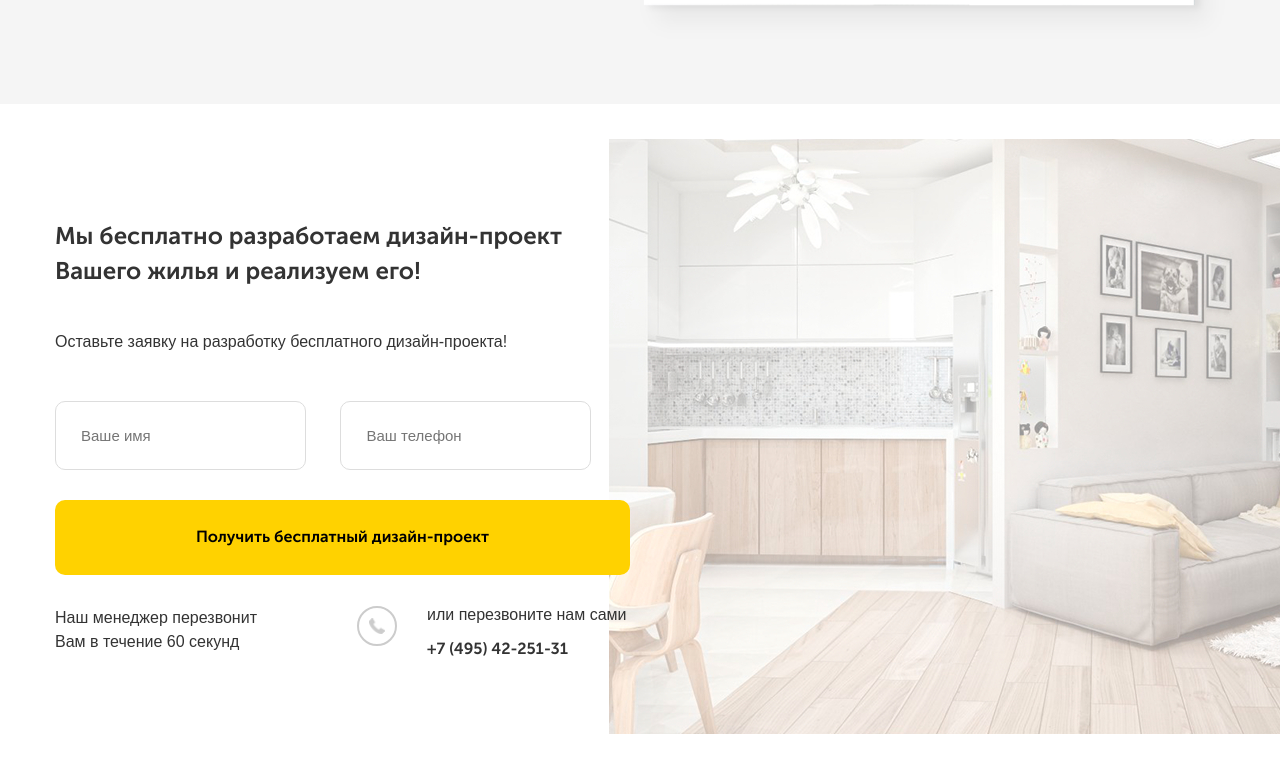
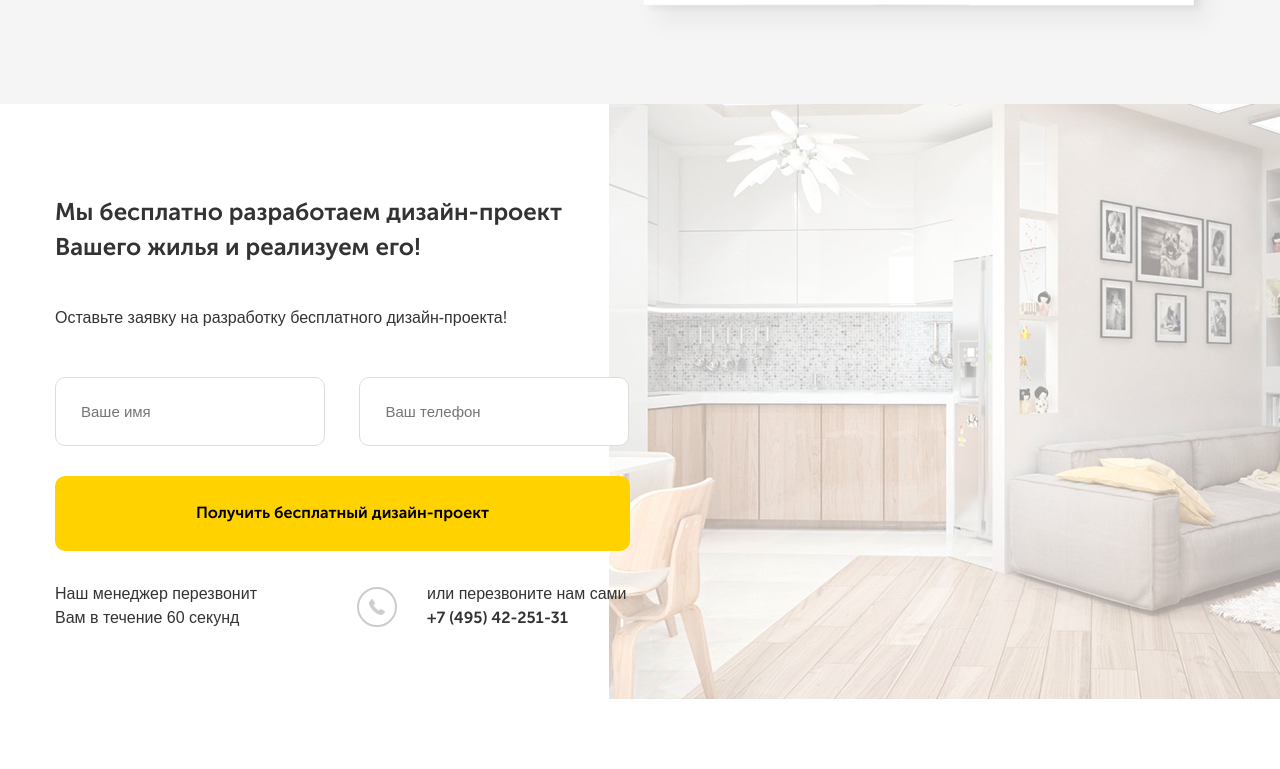
Before and after one commit to ekaterinaukhanova/repair, a plain HTML site: page index.html in a window 1280 px wide. Shown: the part 623-1392 px from the top of the page. After the commit the page ends 1323 px from the top, so only its background shows below. Drawn offline with Linux system fonts and the light colour scheme.

Commit message:
исправлены недочеты по 16-му заданию

```diff
--- a/index.html
+++ b/index.html
@@ -81,7 +81,7 @@
                 <div class="form__block-img"></div>
                 <div class="form__block-subscribe">
                  или перезвоните нам сами
-                 <p>+7 (495) 42-251-31</p>
+                 <div class="form__block-tel">+7 (495) 42-251-31</div>
                 </div>
 
 
--- a/sass/_feedback.sass
+++ b/sass/_feedback.sass
@@ -1,5 +1,5 @@
 .feedback
- padding: 94px 0
+ padding: 70px 0
  background: url('../img/feedback/feedback-bg.jpg') no-repeat center right -40%
 .form
  max-width: 575px
@@ -12,11 +12,13 @@
   display: block
   margin-bottom: 50px
  &__input
+  display: inline-block
   margin-bottom: 30px
+  &:nth-child(2)
+   width: 270px
   &:first-child
    margin-right: 30px
-  &:last-child
-   margin: none
+   width: 270px
  &__button
   padding: 28px
   display: block
@@ -25,6 +27,7 @@
  &__block
   display: flex
   margin-top: 31px
+  line-height: 1.5
   &-text
    width: 224px
    margin-right: 78px
@@ -35,11 +38,12 @@
    border-radius: 50%
    border: 2px solid #cccccc
    margin-right: 30px
+   margin-top: 5px
    background-size: 16px
    background-repeat: no-repeat
    background-position: center
    background-image: url('../img/feedback/phone.png')
   &-subscribe
-   align-items: center
-   p
-    +bold
+
+  &-tel
+   +bold
```
Also changed, not shown: css/style.css, 1 other file.
